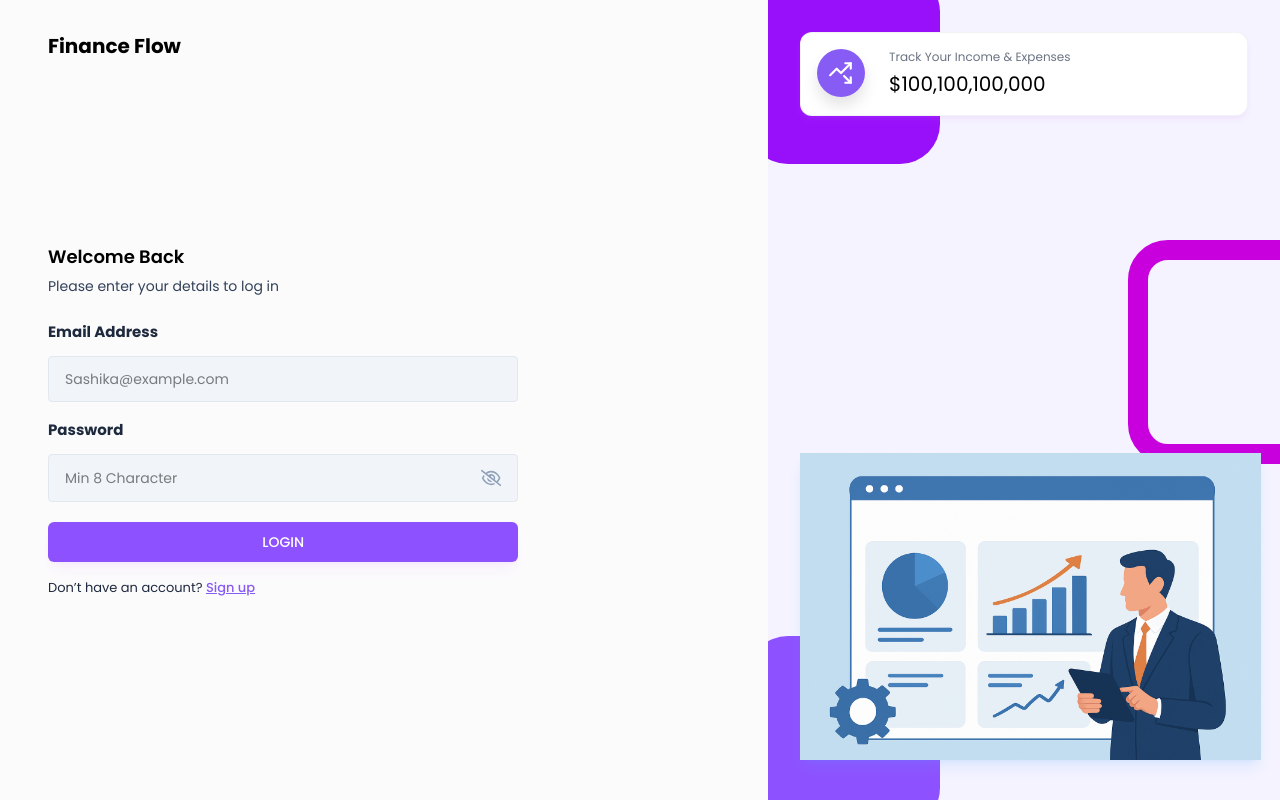
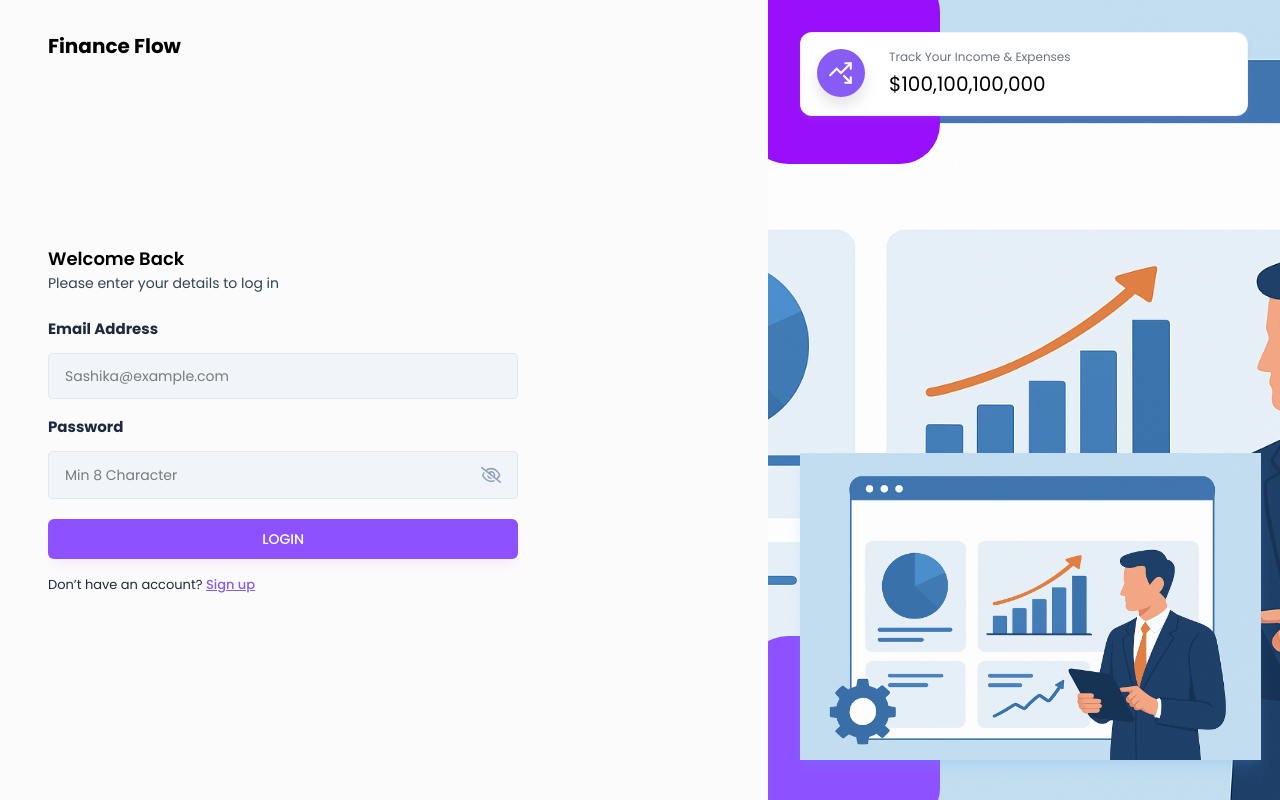
Before and after one commit to Devanshu90/Expense-Tracker-MERN-Stack-Project, a React (Vite) app in the folder frontend/: page /login in a window 1280 px wide. Built offline with nearby package versions, Linux system fonts and the light colour scheme; no server answers.

Commit message:
Fix layout issues in AuthLayout, Navbar, SideMenu, and update text formatting in Login and SignUp components

```diff
--- a/frontend/src/components/layouts/AuthLayout.jsx
+++ b/frontend/src/components/layouts/AuthLayout.jsx
@@ -14,7 +14,7 @@ const AuthLayout = ({children}) => {
         </div>
         <div className='hidden md:block w-[40vw] h-screen bg-violet-50 bg-auth-bg-img bg-cover bg-no-repeat bg-center overflow-hidden p-8 relative'>
             <div className='w-48 h-48 rounded-[40px] bg-purple-600 absolute -top-7 -left-5'/>
-            <div className='w-48 h-56 rounded-[40px] border-[20px] border-fuchsia-600 absolute top-[30%] -right-10'/>
+            <div className='w-48 h-56 rounded-[40px] border-20px border-fuchsia-600 absolute top-[30%] -right-10'/>
             <div className='w-48 h-48 rounded-[40px] bg-violet-500 absolute -bottom-7 -left-5'/>
 
             <div className='grid grid-cols-1 z-20 '>
--- a/frontend/src/components/layouts/Navbar.jsx
+++ b/frontend/src/components/layouts/Navbar.jsx
@@ -22,7 +22,7 @@ const Navbar = ({activeMenu}) => {
             <h2 className='text-lg font-medium text-black '>Finance Flow</h2>
 
             {openSideMenu && (
-                <div className='fixed top-[61px] -ml-4 bg-white'>
+                <div className='fixed top-15.25 -ml-4 bg-white'>
                     <SideMenu activeMenu={activeMenu}/>
                     </div>
             )}
--- a/frontend/src/components/layouts/SideMenu.jsx
+++ b/frontend/src/components/layouts/SideMenu.jsx
@@ -22,7 +22,7 @@ const SideMenu = ({activeMenu}) => {
     navigate("/login");
   };
 
-  return <div className='w-64 h-[calc(100vh-61px)] bg-white border-r border-gray-200/50 p-5 sticky top-[61px] z-20'>
+  return <div className='w-64 h-[calc(100vh-61px)] bg-white border-r border-gray-200/50 p-5 sticky top-61px z-20'>
       <div className='flex flex-col items-center justify-center gap-3 mt-3 mb-7'>
         {user?.profileImageUrl ? (
           <img
--- a/frontend/src/index.css
+++ b/frontend/src/index.css
@@ -3,9 +3,10 @@
 @import "tailwindcss";
 
 @theme{
-  --font-display: "Poppins" , "sans-serif";
+  --font-display: "Poppins", sans-serif;
   --breakpoint-3xl: 1920px;
   --color-primary: #875cf5;
+  --background-image-auth-bg-img: url("./assets/images/cards2.png");
 }
 
 @layer base{
@@ -25,7 +26,7 @@
 }
 
 .btn-primary {
-    @apply w-full text-sm font-medium text-white bg-violet-500 shadow-lg shadow-purple-600/5 p-[10px] rounded-md my-1 hover:bg-purple-600/15 hover:text-purple-600;
+  @apply w-full text-sm font-medium text-white bg-violet-500 shadow-lg shadow-purple-600/5 p-[10px] rounded-md my-1 hover:bg-purple-600/15 hover:text-purple-600;
 }
 
 .card {
@@ -41,5 +42,5 @@
 }
 
 .add-btn-fill {
-  @apply text-white bg-primary
+  @apply text-white bg-primary;
 }
--- a/frontend/src/pages/Auth/Login.jsx
+++ b/frontend/src/pages/Auth/Login.jsx
@@ -62,7 +62,7 @@ const Login = () => {
     <AuthLayout>
       <div className='lg:w-[70%] h-3/4 md:h-full flex flex-col justify-center'>
         <h3 className='text-lg font-semibold text-black'>Welcome Back</h3>
-        <p className='text-sm text-slate-700 mt-[5px] mb-6'>
+        <p className='text-sm text-slate-700 mt-5px mb-6'>
           Please enter your details to log in
         </p>
 
--- a/frontend/src/pages/Auth/SignUp.jsx
+++ b/frontend/src/pages/Auth/SignUp.jsx
@@ -81,7 +81,7 @@ const SignUp = () => {
 
   return (
     <AuthLayout>
-      <div className="lg:w-[100%] h-auto md:h-full mt-10 md:mt-0 flex flex-col justify-center">
+      <div className="lg:w-full h-auto md:h-full mt-10 md:mt-0 flex flex-col justify-center">
         <h3 className="text-lg font-semibold text-black">Create an Account</h3>
         <p className="">
           Join us today by entering your details below.
```
